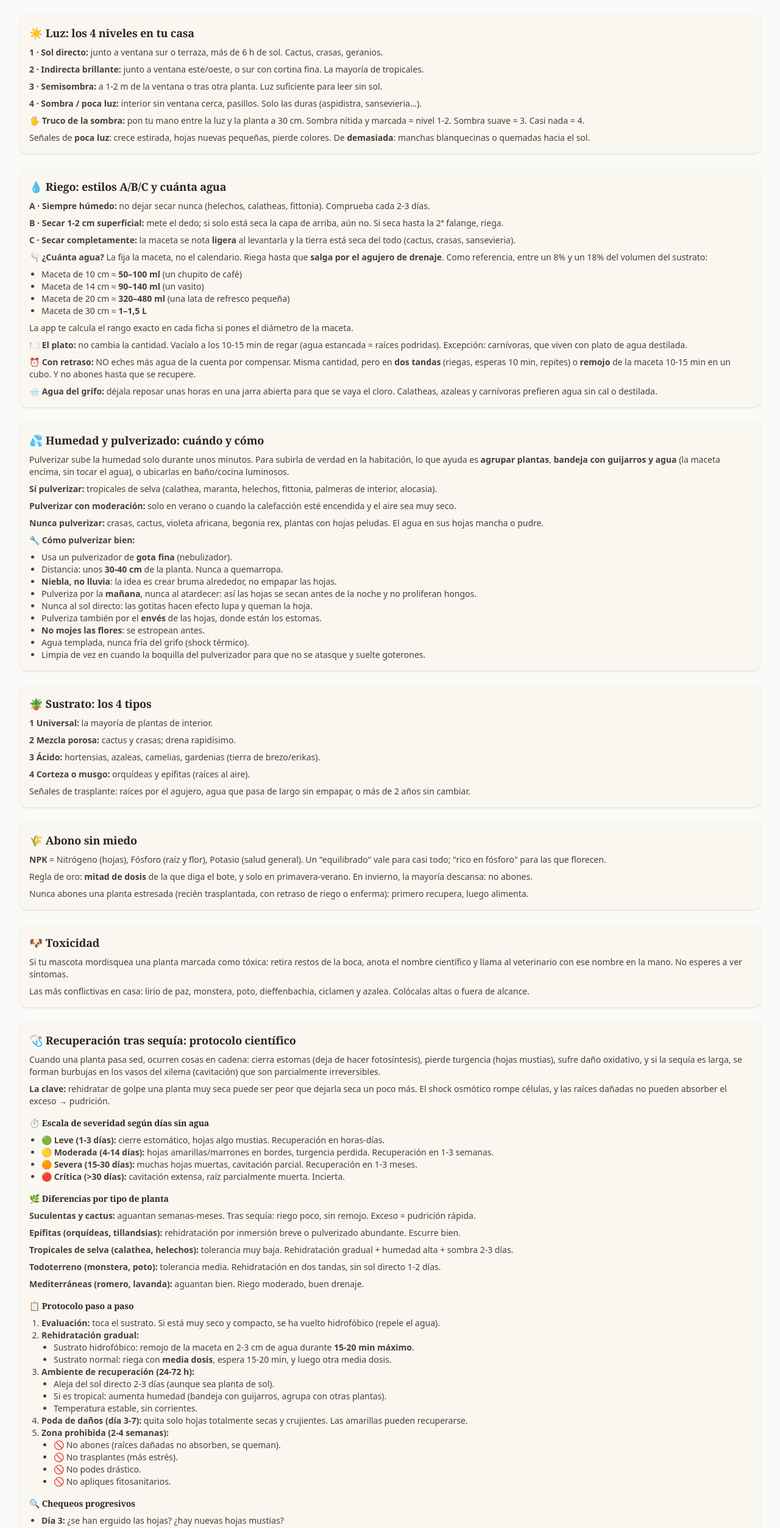
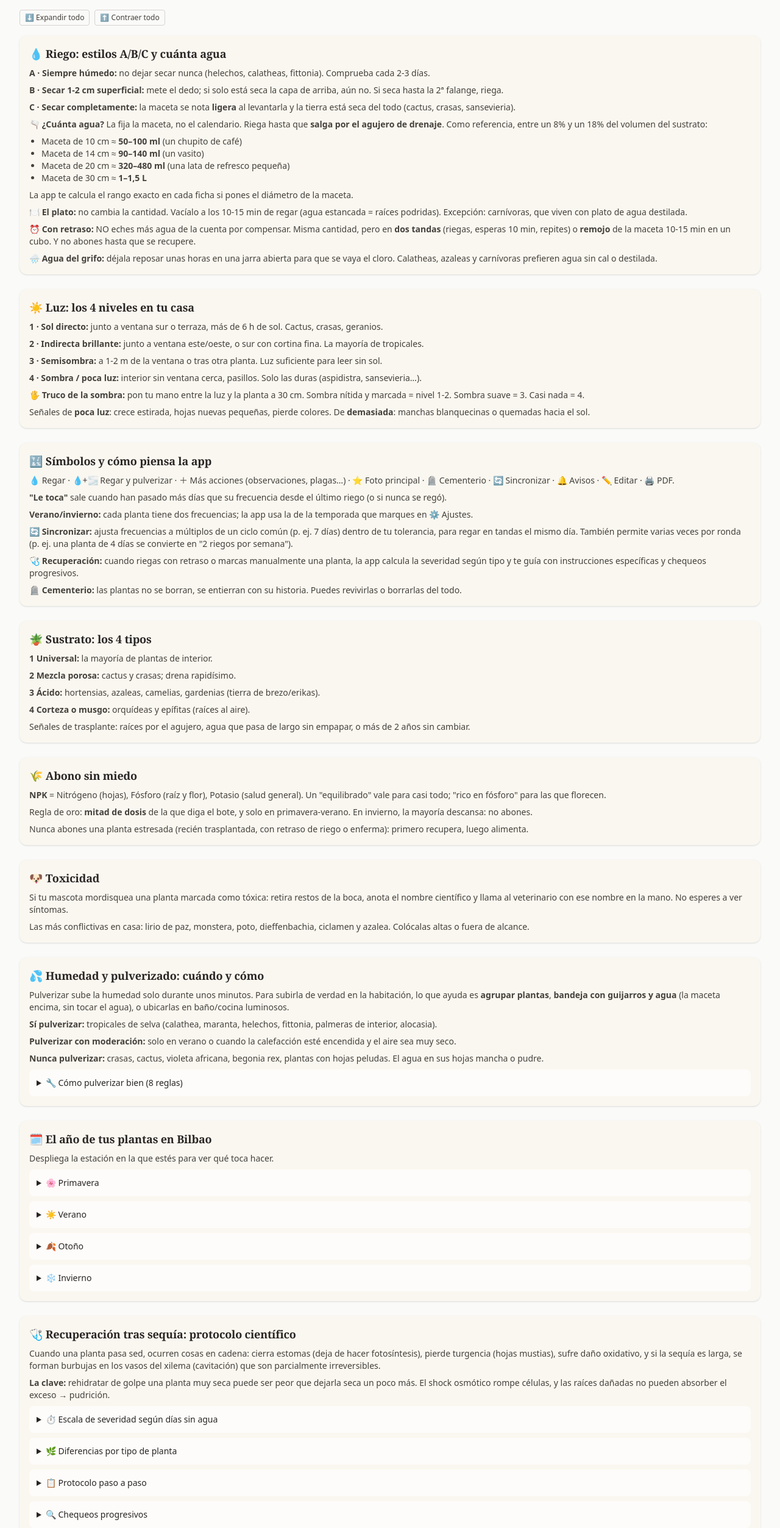
Before and after one commit to tot9308/Totoland, a Next.js app: page /guide in a window 1280 px wide. Shown: the part 64-2570 px from the top of the page at 61% size. Built offline with nearby package versions, Linux system fonts and the light colour scheme.

Commit message:
0.12.6: guia reordenada con desplegables por seccion, plaga y estacion

```diff
--- a/app/guide/page.tsx
+++ b/app/guide/page.tsx
@@ -1,5 +1,6 @@
 import Link from "next/link"
 import GuideProtocols from "@/components/GuideProtocols"
+import ExpandAll from "@/components/ExpandAll"
 
 function S({ title, children }: { title: string; children: React.ReactNode }) {
   return (
@@ -10,22 +11,25 @@ function S({ title, children }: { title: string; children: React.ReactNode }) {
   )
 }
 
+function D({ title, children }: { title: string; children: React.ReactNode }) {
+  return (
+    <details className="rounded-lg bg-white/70 p-3">
+      <summary className="cursor-pointer font-medium text-stone-800">{title}</summary>
+      <div className="mt-2 space-y-2">{children}</div>
+    </details>
+  )
+}
+
 export default function GuidePage() {
   return (
     <main className="min-h-screen bg-stone-50 p-4 md:p-8">
-      <header className="mb-6 flex items-center gap-3">
+      <header className="mb-4 flex items-center gap-3">
         <Link href="/" className="text-sm text-stone-600 hover:underline">← Volver</Link>
         <h1 className="text-2xl font-bold text-stone-800">📚 Guía de Totoland</h1>
       </header>
+      <ExpandAll />
 
-      <S title="☀️ Luz: los 4 niveles en tu casa">
-        <p><b>1 · Sol directo:</b> junto a ventana sur o terraza, más de 6 h de sol. Cactus, crasas, geranios.</p>
-        <p><b>2 · Indirecta brillante:</b> junto a ventana este/oeste, o sur con cortina fina. La mayoría de tropicales.</p>
-        <p><b>3 · Semisombra:</b> a 1-2 m de la ventana o tras otra planta. Luz suficiente para leer sin sol.</p>
-        <p><b>4 · Sombra / poca luz:</b> interior sin ventana cerca, pasillos. Solo las duras (aspidistra, sansevieria…).</p>
-        <p>🖐️ <b>Truco de la sombra:</b> pon tu mano entre la luz y la planta a 30 cm. Sombra nítida y marcada = nivel 1-2. Sombra suave = 3. Casi nada = 4.</p>
-        <p>Señales de <b>poca luz</b>: crece estirada, hojas nuevas pequeñas, pierde colores. De <b>demasiada</b>: manchas blanquecinas o quemadas hacia el sol.</p>
-      </S>
+      {/* ---------- Lo esencial, siempre visible ---------- */}
 
       <S title="💧 Riego: estilos A/B/C y cuánta agua">
         <p><b>A · Siempre húmedo:</b> no dejar secar nunca (helechos, calatheas, fittonia). Comprueba cada 2-3 días.</p>
@@ -44,23 +48,22 @@ export default function GuidePage() {
         <p>🌧️ <b>Agua del grifo:</b> déjala reposar unas horas en una jarra abierta para que se vaya el cloro. Calatheas, azaleas y carnívoras prefieren agua sin cal o destilada.</p>
       </S>
 
-      <S title="💦 Humedad y pulverizado: cuándo y cómo">
-        <p>Pulverizar sube la humedad solo durante unos minutos. Para subirla de verdad en la habitación, lo que ayuda es <b>agrupar plantas</b>, <b>bandeja con guijarros y agua</b> (la maceta encima, sin tocar el agua), o ubicarlas en baño/cocina luminosos.</p>
-        <p><b>Sí pulverizar:</b> tropicales de selva (calathea, maranta, helechos, fittonia, palmeras de interior, alocasia).</p>
-        <p><b>Pulverizar con moderación:</b> solo en verano o cuando la calefacción esté encendida y el aire sea muy seco.</p>
-        <p><b>Nunca pulverizar:</b> crasas, cactus, violeta africana, begonia rex, plantas con hojas peludas. El agua en sus hojas mancha o pudre.</p>
-        <p>🔧 <b>Cómo pulverizar bien:</b></p>
-        <ul className="list-disc pl-5">
-          <li>Usa un pulverizador de <b>gota fina</b> (nebulizador).</li>
-          <li>Distancia: unos <b>30-40 cm</b> de la planta. Nunca a quemarropa.</li>
-          <li><b>Niebla, no lluvia</b>: la idea es crear bruma alrededor, no empapar las hojas.</li>
-          <li>Pulveriza por la <b>mañana</b>, nunca al atardecer: así las hojas se secan antes de la noche y no proliferan hongos.</li>
-          <li>Nunca al sol directo: las gotitas hacen efecto lupa y queman la hoja.</li>
-          <li>Pulveriza también por el <b>envés</b> de las hojas, donde están los estomas.</li>
-          <li><b>No mojes las flores</b>: se estropean antes.</li>
-          <li>Agua templada, nunca fría del grifo (shock térmico).</li>
-          <li>Limpia de vez en cuando la boquilla del pulverizador para que no se atasque y suelte goterones.</li>
-        </ul>
+      <S title="☀️ Luz: los 4 niveles en tu casa">
+        <p><b>1 · Sol directo:</b> junto a ventana sur o terraza, más de 6 h de sol. Cactus, crasas, geranios.</p>
+        <p><b>2 · Indirecta brillante:</b> junto a ventana este/oeste, o sur con cortina fina. La mayoría de tropicales.</p>
+        <p><b>3 · Semisombra:</b> a 1-2 m de la ventana o tras otra planta. Luz suficiente para leer sin sol.</p>
+        <p><b>4 · Sombra / poca luz:</b> interior sin ventana cerca, pasillos. Solo las duras (aspidistra, sansevieria…).</p>
+        <p>🖐️ <b>Truco de la sombra:</b> pon tu mano entre la luz y la planta a 30 cm. Sombra nítida y marcada = nivel 1-2. Sombra suave = 3. Casi nada = 4.</p>
+        <p>Señales de <b>poca luz</b>: crece estirada, hojas nuevas pequeñas, pierde colores. De <b>demasiada</b>: manchas blanquecinas o quemadas hacia el sol.</p>
+      </S>
+
+      <S title="🔣 Símbolos y cómo piensa la app">
+        <p>💧 Regar · 💧+🌫 Regar y pulverizar · ＋ Más acciones (observaciones, plagas…) · ⭐ Foto principal · 🪦 Cementerio · 🔄 Sincronizar · 🔔 Avisos · ✏️ Editar · 🖨 PDF.</p>
+        <p><b>"Le toca"</b> sale cuando han pasado más días que su frecuencia desde el último riego (o si nunca se regó).</p>
+        <p><b>Verano/invierno:</b> cada planta tiene dos frecuencias; la app usa la de la temporada que marques en ⚙️ Ajustes.</p>
+        <p><b>🔄 Sincronizar:</b> ajusta frecuencias a múltiplos de un ciclo común (p. ej. 7 días) dentro de tu tolerancia, para regar en tandas el mismo día. También permite varias veces por ronda (p. ej. una planta de 4 días se convierte en "2 riegos por semana").</p>
+        <p><b>🩺 Recuperación:</b> cuando riegas con retraso o marcas manualmente una planta, la app calcula la severidad según tipo y te guía con instrucciones específicas y chequeos progresivos.</p>
+        <p><b>🪦 Cementerio:</b> las plantas no se borran, se entierran con su historia. Puedes revivirlas o borrarlas del todo.</p>
       </S>
 
       <S title="🪴 Sustrato: los 4 tipos">
@@ -82,26 +85,65 @@ export default function GuidePage() {
         <p>Las más conflictivas en casa: lirio de paz, monstera, poto, dieffenbachia, ciclamen y azalea. Colócalas altas o fuera de alcance.</p>
       </S>
 
+      {/* ---------- Referencia larga, con desplegables ---------- */}
+
+      <S title="💦 Humedad y pulverizado: cuándo y cómo">
+        <p>Pulverizar sube la humedad solo durante unos minutos. Para subirla de verdad en la habitación, lo que ayuda es <b>agrupar plantas</b>, <b>bandeja con guijarros y agua</b> (la maceta encima, sin tocar el agua), o ubicarlas en baño/cocina luminosos.</p>
+        <p><b>Sí pulverizar:</b> tropicales de selva (calathea, maranta, helechos, fittonia, palmeras de interior, alocasia).</p>
+        <p><b>Pulverizar con moderación:</b> solo en verano o cuando la calefacción esté encendida y el aire sea muy seco.</p>
+        <p><b>Nunca pulverizar:</b> crasas, cactus, violeta africana, begonia rex, plantas con hojas peludas. El agua en sus hojas mancha o pudre.</p>
+        <D title="🔧 Cómo pulverizar bien (8 reglas)">
+          <ul className="list-disc pl-5">
+            <li>Usa un pulverizador de <b>gota fina</b> (nebulizador).</li>
+            <li>Distancia: unos <b>30-40 cm</b> de la planta. Nunca a quemarropa.</li>
+            <li><b>Niebla, no lluvia</b>: la idea es crear bruma alrededor, no empapar las hojas.</li>
+            <li>Pulveriza por la <b>mañana</b>, nunca al atardecer: así las hojas se secan antes de la noche y no proliferan hongos.</li>
+            <li>Nunca al sol directo: las gotitas hacen efecto lupa y queman la hoja.</li>
+            <li>Pulveriza también por el <b>envés</b> de las hojas, donde están los estomas.</li>
+            <li><b>No mojes las flores</b>: se estropean antes.</li>
+            <li>Agua templada, nunca fría del grifo (shock térmico). Limpia de vez en cuando la boquilla para que no suelte goterones.</li>
+          </ul>
+        </D>
+      </S>
+
+      <S title="🗓️ El año de tus plantas en Bilbao">
+        <p>Despliega la estación en la que estés para ver qué toca hacer.</p>
+        <D title="🌸 Primavera">
+          <p>Trasplantes, reanudar abono, limpiar hojas, sacar al exterior las de balcón poco a poco (aclimatación).</p>
+        </D>
+        <D title="☀️ Verano">
+          <p>Más riego y vigilancia de plagas (araña roja con calor seco). Riega a primera o última hora, nunca a mediodía en exterior.</p>
+        </D>
+        <D title="🍂 Otoño">
+          <p>Reducir riego progresivamente, meter dentro lo sensible al frío, última poda ligera y limpieza de hojas secas.</p>
+        </D>
+        <D title="❄️ Invierno">
+          <p>Riego mínimo, lejos de radiadores y de corrientes; luz al máximo (acerca a las ventanas). No abonar.</p>
+        </D>
+      </S>
+
       <S title="🩺 Recuperación tras sequía: protocolo científico">
         <p>Cuando una planta pasa sed, ocurren cosas en cadena: cierra estomas (deja de hacer fotosíntesis), pierde turgencia (hojas mustias), sufre daño oxidativo, y si la sequía es larga, se forman burbujas en los vasos del xilema (cavitación) que son parcialmente irreversibles.</p>
         <p><b>La clave:</b> rehidratar de golpe una planta muy seca puede ser peor que dejarla seca un poco más. El shock osmótico rompe células, y las raíces dañadas no pueden absorber el exceso → pudrición.</p>
 
-        <h3 className="mt-4 font-semibold text-stone-800">⏱️ Escala de severidad según días sin agua</h3>
+        <D title="⏱️ Escala de severidad según días sin agua">
           <ul className="list-disc pl-5">
             <li><b>🟢 Leve (1-3 días):</b> cierre estomático, hojas algo mustias. Recuperación en horas-días.</li>
             <li><b>🟡 Moderada (4-14 días):</b> hojas amarillas/marrones en bordes, turgencia perdida. Recuperación en 1-3 semanas.</li>
             <li><b>🟠 Severa (15-30 días):</b> muchas hojas muertas, cavitación parcial. Recuperación en 1-3 meses.</li>
             <li><b>🔴 Crítica (&gt;30 días):</b> cavitación extensa, raíz parcialmente muerta. Incierta.</li>
           </ul>
+        </D>
 
-        <h3 className="mt-4 font-semibold text-stone-800">🌿 Diferencias por tipo de planta</h3>
+        <D title="🌿 Diferencias por tipo de planta">
           <p><b>Suculentas y cactus:</b> aguantan semanas-meses. Tras sequía: riego poco, sin remojo. Exceso = pudrición rápida.</p>
           <p><b>Epífitas (orquídeas, tillandsias):</b> rehidratación por inmersión breve o pulverizado abundante. Escurre bien.</p>
           <p><b>Tropicales de selva (calathea, helechos):</b> tolerancia muy baja. Rehidratación gradual + humedad alta + sombra 2-3 días.</p>
           <p><b>Todoterreno (monstera, poto):</b> tolerancia media. Rehidratación en dos tandas, sin sol directo 1-2 días.</p>
           <p><b>Mediterráneas (romero, lavanda):</b> aguantan bien. Riego moderado, buen drenaje.</p>
+        </D>
 
-        <h3 className="mt-4 font-semibold text-stone-800">📋 Protocolo paso a paso</h3>
+        <D title="📋 Protocolo paso a paso">
           <ol className="list-decimal pl-5">
             <li><b>Evaluación:</b> toca el sustrato. Si está muy seco y compacto, se ha vuelto hidrofóbico (repele el agua).</li>
             <li><b>Rehidratación gradual:</b>
@@ -127,33 +169,20 @@ export default function GuidePage() {
               </ul>
             </li>
           </ol>
+        </D>
 
-        <h3 className="mt-4 font-semibold text-stone-800">🔍 Chequeos progresivos</h3>
+        <D title="🔍 Chequeos progresivos">
           <ul className="list-disc pl-5">
             <li><b>Día 3:</b> ¿se han erguido las hojas? ¿hay nuevas hojas mustias?</li>
             <li><b>Día 7:</b> ¿están brotando yemas nuevas?</li>
             <li><b>Día 21:</b> ¿el crecimiento ha vuelto a la normalidad?</li>
             <li><b>Día 45</b> (solo estrés severo/crítico): ¿ha sobrevivido? ¿quedan secuelas?</li>
           </ul>
+        </D>
 
-        <p className="mt-4"><b>La app te guía:</b> al regar con retraso o marcar manualmente "en recuperación", calcula la severidad según tipo de planta y te programa los chequeos. En cada uno te pregunta qué observas y te da el paso siguiente.</p>
+        <p><b>La app te guía:</b> al regar con retraso o marcar manualmente "en recuperación", calcula la severidad según tipo de planta y te programa los chequeos. En cada uno te pregunta qué observas y te da el paso siguiente.</p>
       </S>
 
-      <S title="🔣 Símbolos y cómo piensa la app">
-        <p>💧 Regar · 💧+🌫 Regar y pulverizar · ＋ Más acciones (observaciones, plagas…) · ⭐ Foto principal · 🪦 Cementerio · 🔄 Sincronizar · 🔔 Avisos · ✏️ Editar · 🖨 PDF.</p>
-        <p><b>"Le toca"</b> sale cuando han pasado más días que su frecuencia desde el último riego (o si nunca se regó).</p>
-        <p><b>Verano/invierno:</b> cada planta tiene dos frecuencias; la app usa la de la temporada que marques en ⚙️ Ajustes.</p>
-        <p><b>🔄 Sincronizar:</b> ajusta frecuencias a múltiplos de un ciclo común (p. ej. 7 días) dentro de tu tolerancia, para regar en tandas el mismo día. También permite varias veces por ronda (p. ej. una planta de 4 días se convierte en "2 riegos por semana").</p>
-        <p><b>🩺 Recuperación:</b> cuando riegas con retraso o marcas manualmente una planta, la app calcula la severidad según tipo y te guía con instrucciones específicas y chequeos progresivos.</p>
-        <p><b>🪦 Cementerio:</b> las plantas no se borran, se entierran con su historia. Puedes revivirlas o borrarlas del todo.</p>
-      </S>
-
-      <S title="🗓️ El año de tus plantas en Bilbao">
-        <p><b>Primavera:</b> trasplantes, reanudar abono, limpiar hojas, sacar al exterior las de balcón poco a poco (aclimatación).</p>
-        <p><b>Verano:</b> más riego y vigilancia de plagas (araña roja con calor seco). Riega a primera o última hora, nunca a mediodía en exterior.</p>
-        <p><b>Otoño:</b> reducir riego progresivamente, meter dentro lo sensible al frío, última poda ligera y limpieza de hojas secas.</p>
-        <p><b>Invierno:</b> riego mínimo, lejos de radiadores y de corrientes; luz al máximo (acerca a las ventanas). No abonar.</p>
-      </S>
       <GuideProtocols />
     </main>
   )
--- /dev/null
+++ b/components/ExpandAll.tsx
@@ -0,0 +1,21 @@
+"use client"
+
+export default function ExpandAll() {
+  function setAll(open: boolean) {
+    document.querySelectorAll("details").forEach(d => {
+      (d as HTMLDetailsElement).open = open
+    })
+  }
+  return (
+    <div className="mb-4 flex gap-2 text-xs">
+      <button onClick={() => setAll(true)}
+        className="rounded border border-stone-300 px-2 py-1 text-stone-700 hover:bg-stone-100">
+        ⬇ Expandir todo
+      </button>
+      <button onClick={() => setAll(false)}
+        className="rounded border border-stone-300 px-2 py-1 text-stone-700 hover:bg-stone-100">
+        ⬆ Contraer todo
+      </button>
+    </div>
+  )
+}
```
Also changed, not shown: components/GuideProtocols.tsx (+86 -27 lines). Lines whose indentation alone changed are shown as unchanged.
